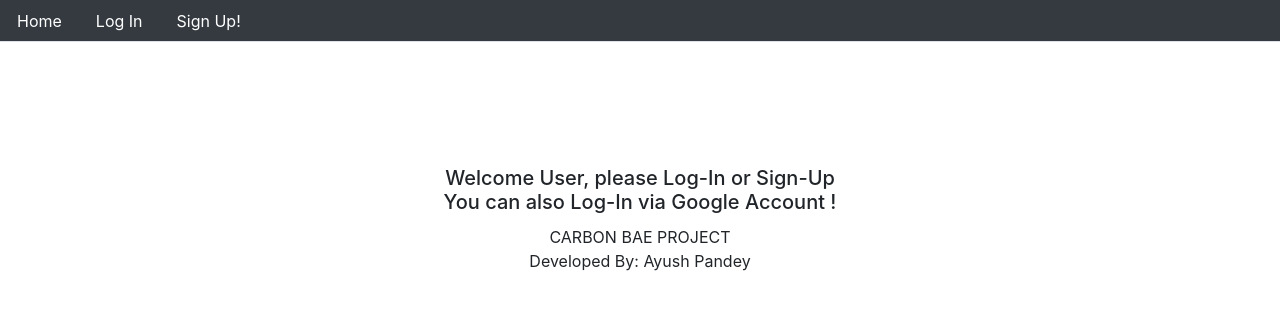
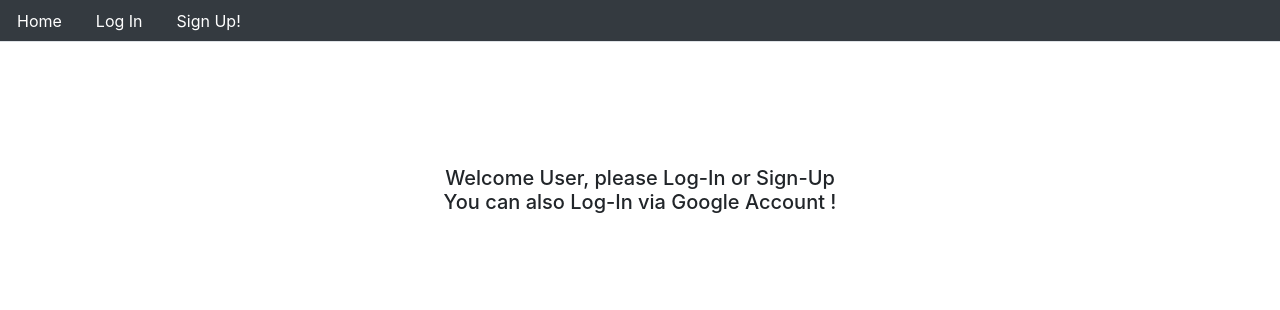
Before and after one commit to AyushPandey-123/django_intern, a Django app: page / in a window 1280 px wide. Shown: the top 310 px of the page. Run offline with Django 3.2, Linux system fonts and the light colour scheme.

Commit message:
changes in homepage

```diff
--- a/carbon_bae/carbon_app/static/css/carbon_bae.css
+++ b/carbon_bae/carbon_app/static/css/carbon_bae.css
@@ -40,8 +40,3 @@ h5{
 .classl{
   color: white;
 }
-
-footer {
-  text-align: center;
-  padding: 3px;
-}
--- a/carbon_bae/templates/base.html
+++ b/carbon_bae/templates/base.html
@@ -35,9 +35,5 @@
 {% block body %}
 {% endblock %}
 </div>
-  <footer>
-  <p>CARBON BAE PROJECT<br>
-    Developed By: Ayush Pandey</p>
-</footer>
   </body>
 </html>
```
